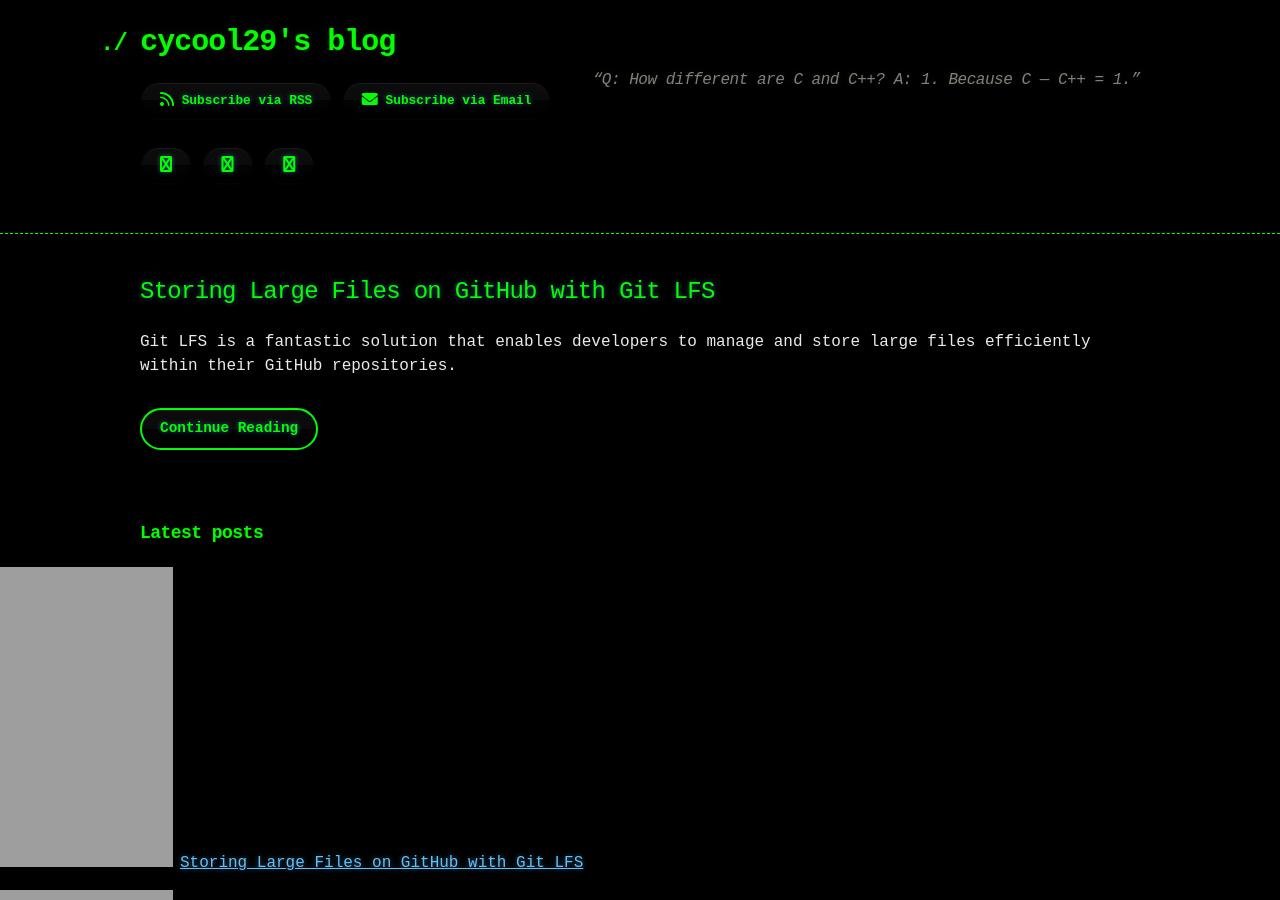
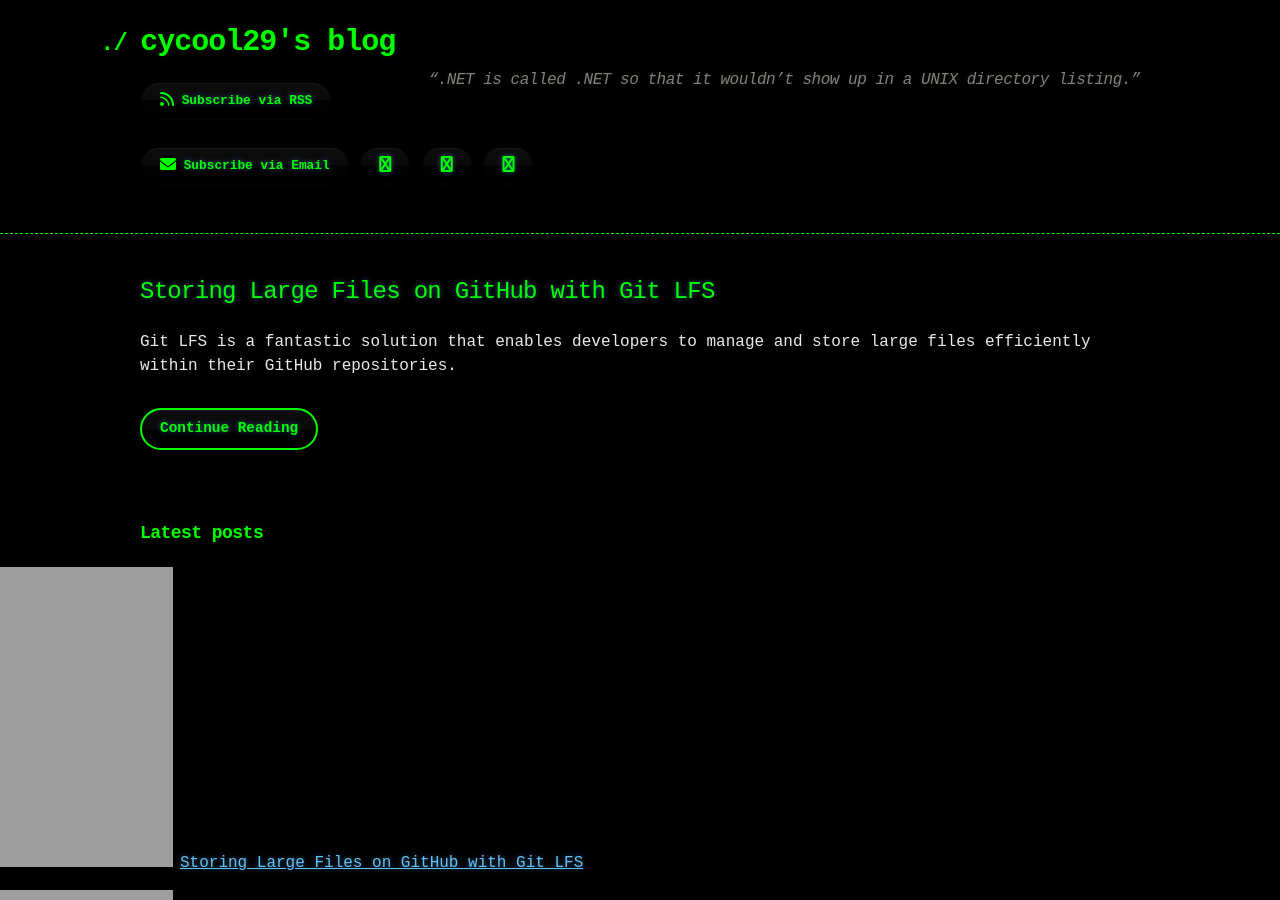
Before and after one commit to cycool29/cycool29.github.io, a Jekyll site: the page built from index.md, in a window 1280 px wide and 900 px high. Built offline with Jekyll 4.4.1, drawn with Linux system fonts in a browser that asks for light colours; a style sheet for code colours, icons or effects is not loaded.

Commit message:
Update quotes

```diff
--- a/_config.yml
+++ b/_config.yml
@@ -1,5 +1,5 @@
 title: cycool29's blog
-description: "“Q: How different are C and C++? A: 1. Because C — C++ = 1.” "
+description: "“.NET is called .NET so that it wouldn’t show up in a UNIX directory listing.” "
 bio: A high school student. Intermediate in Python, Git, Bash. Learning JavaScript. He/Him. "
 author: cycool29
 url: https://cycool29.github.io
```
